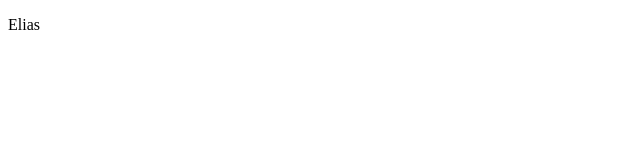
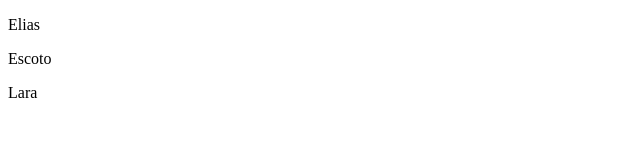
Before and after one commit to eliasescotol/git-test-1, a plain HTML site: page index.html in a window 1280 px wide. Shown: the full height of the page, 0-640 px from the left. Drawn offline with Linux system fonts and the light colour scheme.

Commit message:
second commit

```diff
--- a/index.html
+++ b/index.html
@@ -5,5 +5,7 @@
     </head>
     <body>
         <p>Elias</p>
+        <p>Escoto</p>
+        <p>Lara</p>
     </body>
 </html>
```
